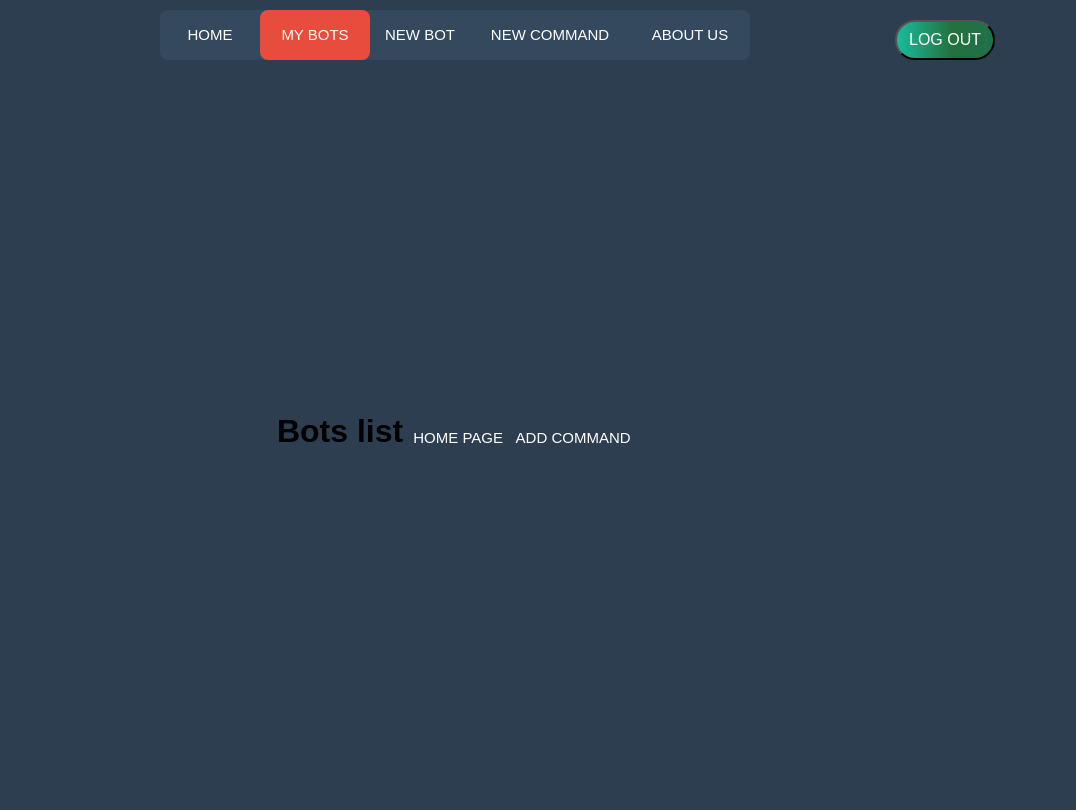
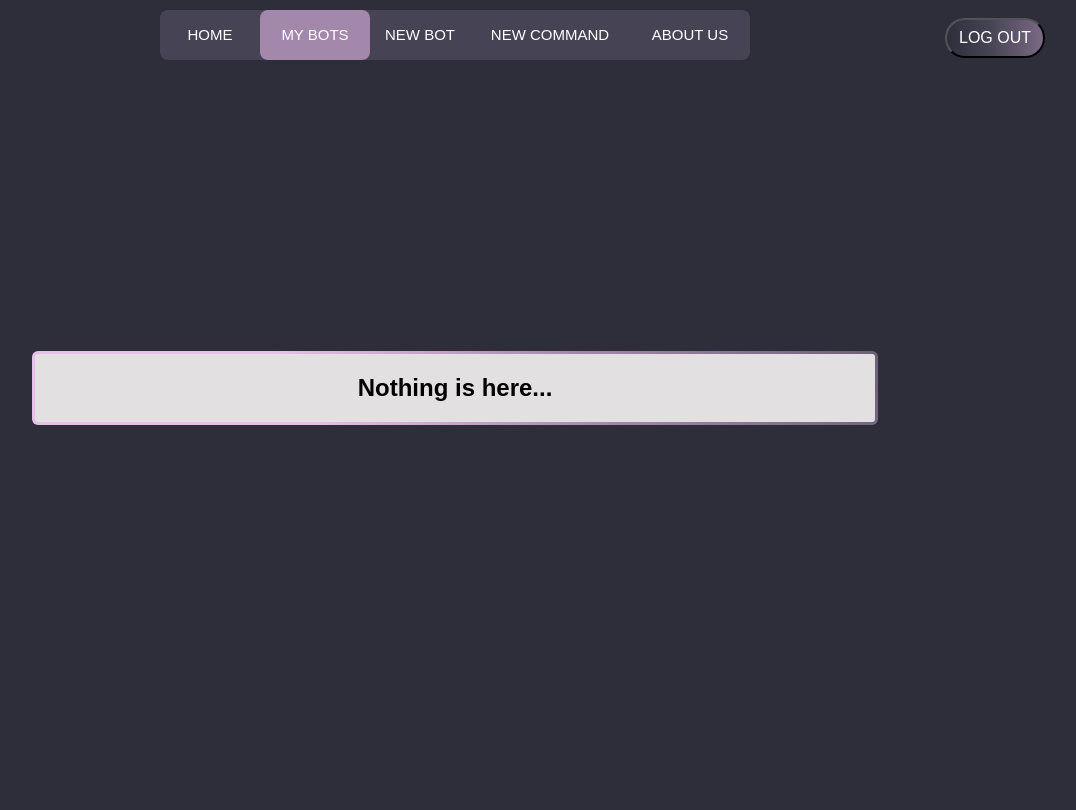
Before and after one commit to IHateModernity/bot-constructor, a Django app: page /bots/ in a window 1280 px wide. Shown: the whole page, without its empty margins (185-1261 px from the left). Run offline with Django 4.2, Linux system fonts and the light colour scheme; a user stored in the database is signed in; data comes from the database, SQL or seed files in the repository; both versions use the stored data as it was after the commit; some libraries are stand-ins or nearby versions.

Commit message:
Bot list template

```diff
--- a/bot_constructor/constructor/static/constructor/css/bot_list.css
+++ b/bot_constructor/constructor/static/constructor/css/bot_list.css
@@ -0,0 +1,147 @@
+.noss {
+  height: 100%;
+  padding-top: 7px;
+  text-align: center;
+}
+
+
+.tasks-list {
+  padding: 20px;
+  height: auto;
+  margin-bottom: 100px;
+  margin-left: 100px;
+  margin-right: 100px;
+  width: 800px;
+  border-radius: 10px;
+  display: flex;
+  justify-content: center;
+}
+
+.overtask {
+  width: 100%;
+}
+
+.task {
+  width: 100%;
+  height: 120px;
+  display: flex;
+  justify-content: space-around;
+  align-items: center;
+}
+
+.status-icon {
+  display: flex;
+  justify-content: center;
+  align-items: center;
+  width: 20%;
+  height: 80%;
+  /* background-color: #1098ad; */
+}
+
+.task-content {
+  display: flex;
+  justify-content: space-around;
+  width: 50%;
+  /* background-color: #a166ab; */
+}
+
+.buttons {
+  width: 30%;
+  display: flex;
+  justify-content: space-between;
+  padding-left: 30px;
+  /* background-color:#ef4e7b; */
+}
+
+.edit-btn {width: 50px}
+
+.create-script-btn {width: 100px}
+
+.script-btn {width: 75px}
+
+.bot-btn {
+  height: 30px;
+  text-decoration: none;
+  color: #2e2e3b;
+  font-weight: 600;
+  text-align: center;
+  padding: 5px;
+}
+
+p {
+  width: 100%;
+  text-align: center;
+}
+
+.add {
+  width: 300px;
+  padding-bottom: 5px;
+}
+
+.tasks-header {
+  width: 100%;
+  display: flex;
+  justify-content: center;
+  align-items: flex-end;
+  padding: 20px;
+}
+
+.create {
+  background-color: rgb(118, 118, 118);
+  color: rgb(255, 196, 0);
+  border-radius: 3px;
+  padding: 7px 13px;
+}
+
+.title {
+  margin-top: 100px;
+  width: 600px;
+  text-align: center;
+  text-shadow: rgb(186, 186, 185) 1px 0 10px;
+}
+
+#box {
+  display: flex;
+  align-items: center;
+  justify-content: center;
+  width: 400px;
+  height: 200px;
+  color: white;
+  font-family: "Raleway";
+  font-size: 2.5rem;
+}
+.gradient-border {
+  --borderWidth: 3px;
+  background: #e2e0e0;
+  position: relative;
+  border-radius: var(--borderWidth);
+}
+.gradient-border:after {
+  content: "";
+  position: absolute;
+  top: calc(-1 * var(--borderWidth));
+  left: calc(-1 * var(--borderWidth));
+  height: calc(100% + var(--borderWidth) * 2);
+  width: calc(100% + var(--borderWidth) * 2);
+  background: linear-gradient(
+    60deg,
+    #2e2e3b, #464454, #70617a, #a488ac, #e8bfe6, #e8bfe6, #a488ac, #70617a, #464454, #2e2e3b
+  );
+  /* background: linear-gradient(60deg, #f79533, #f37055, #ef4e7b, #a166ab, #5073b8, #1098ad, #07b39b, #6fba82); */
+  border-radius: calc(2 * var(--borderWidth));
+  z-index: -1;
+  animation: animatedgradient 3s ease alternate infinite;
+  background-size: 300% 300%;
+}
+
+@keyframes animatedgradient {
+  0% {
+    background-position: 0% 50%;
+  }
+  50% {
+    background-position: 100% 50%;
+  }
+  100% {
+    background-position: 0% 50%;
+  }
+}
--- a/bot_constructor/constructor/templates/constructor/bots-list.html
+++ b/bot_constructor/constructor/templates/constructor/bots-list.html
@@ -3,39 +3,48 @@
 {% load static %}
 
 
-{% block title %} Home {% endblock %}
+{% block title %} Bots {% endblock %}
 
 
 {% block links %}
-    <link rel="stylesheet" href="{% static 'main/css/index.css' %}">
+    <link rel="stylesheet" href="{% static 'constructor/css/bot_list.css' %}">
+    <link rel="stylesheet" href="https://cdn.jsdelivr.net/npm/bootstrap-icons@1.9.1/font/bootstrap-icons.css" integrity="sha384-xeJqLiuOvjUBq3iGOjvSQSIlwrpqjSHXpduPd6rQpuiM3f5/ijby8pCsnbu5S81n" crossorigin="anonymous">
 {% endblock %}
 
 {% block div-animation %}<div class="animation start-bots"></div>{% endblock %}
 
 {% block content %}
     <main>
-            <h1>Bots list</h1>
-    <a href="{% url 'home' %}">Home page</a>
-    <br>
-    <br>
-    <a href="{% url 'bot-add-command' %}">Add command</a>
-    <br>
+    <div class="tasks-list gradient-border">
                 {% for bot in bots %}
-    <div style="height: 70px; width: 100%; display: flex; justify-content: space-around">
-        <h2>{{ bot.bot_username }}</h2>
-        <h2>{{ bot.user }}</h2>
-        <a href="{% url 'bot-edit-page' pk=bot.bot_username %}">Bot</a>
+                    <div class="overtask">
+                        <div class="task">
+
+                              <div class="task-content">
+                                  <p><strong>{{bot.bot_username}}</strong></p>
+                                  <p>{{ bot.user }}</p>
+                              </div>
+                              <div class="buttons">
+                                  <td><a href="{% url 'bot-edit-page' pk=bot.bot_username %}"><button class="bot-btn edit-btn" type="button">Edit</button></a></td>
+                                  <td>
                                         <form method="post">
                                             {% csrf_token %}
-            <button type="submit" name="{{ bot.bot_username }} {{ bot.bot_token }}">Create script</button>
+                                            <button class="bot-btn create-script-btn" type="submit" name="{{ bot.bot_username }} {{ bot.bot_token }}">Create script</button>
                                         </form>
+                                  </td>
+                                  <td>
                                       {% if bot.has_script %}
-            <button><a href="{% get_media_prefix %}{{ bot.script_path }}" download>Download</a></button>
+                                          <a href="{% get_media_prefix %}{{ bot.script_path }}" download><button class="bot-btn script-btn">Download</button></a>
                                       {% else %}
-            <h5>Error</h5>
+                                          <a><div class="noss script-btn">No script</div></a>
                                       {% endif %}
+                                  </td>
                               </div>
-
+                    </div>
+                    {% empty %}
+                        <h2>Nothing is here...</h2>
                     {% endfor %}
+        </div>
+    </div>
     </main>
 {% endblock %}
--- a/bot_constructor/main/static/main/css/base.css
+++ b/bot_constructor/main/static/main/css/base.css
@@ -5,7 +5,7 @@
 
 body{
   font-family: sans-serif;
-  background: #2c3e50;
+  background: #2e2e3b;
   display: flex;
   justify-content: center;
   flex-wrap: wrap;
@@ -20,16 +20,16 @@ header {
     width: 100%
 }
 
-div{
+.header{
   position: relative;
   width: 590px;
   height: 50px;
-  background-color: #34495e;
+  background-color: #464454;
   border-radius: 8px;
   font-size: 0;
 }
 
-a{
+.header-button{
   line-height: 50px;
   height: 100%;
   font-size: 15px;
@@ -52,50 +52,52 @@ a{
   border-radius: 8px;
 }
 
-a:nth-child(1){
+.header-button:nth-child(1){
   width: 100px;
 }
-a:nth-child(2){
+.header-button:nth-child(2){
   width: 110px;
 }
-a:nth-child(3){
+.header-button:nth-child(3){
   width: 100px;
 }
-a:nth-child(4){
+.header-button:nth-child(4){
   width: 160px;
 }
-a:nth-child(5){
+.header-button:nth-child(5){
   width: 120px;
 }
 
-.start-home, a:nth-child(1):hover~.animation{
+
+
+.start-home, .header-button:nth-child(1):hover~.animation{
   width: 100px;
   left: 0;
-  background-color: #1abc9c;
+  background-color: #70617a/* #1abc9c;*/
 }
 
-.start-bots, a:nth-child(2):hover~.animation{
+.start-bots, .header-button:nth-child(2):hover~.animation{
   width: 110px;
   left: 100px;
-  background-color: #e74c3c;
+  background-color: #a488ac /*#e74c3c;*/
 }
 
-.start-newbot, a:nth-child(3):hover~.animation{
+.start-newbot, .header-button:nth-child(3):hover~.animation{
   width: 100px;
   left: 210px;
-  background-color: #3498db;
+  background-color:#e8bfe6/* #3498db;*/
 }
 
-.start-newcommand, a:nth-child(4):hover~.animation{
+.start-newcommand, .header-button:nth-child(4):hover~.animation{
   width: 160px;
   left: 310px;
-  background-color: #9b59b6;
+  background-color: #a488ac /* #9b59b6; */
 }
 
-.start-about, a:nth-child(5):hover~.animation{
+.start-about, .header-button:nth-child(5):hover~.animation{
   width: 120px;
   left: 470px;
-  background-color: #e67e22;
+  background-color: #70617a /* #e67e22;*/
 }
 
 .fake {
@@ -103,11 +105,11 @@ a:nth-child(5){
   display: flex;
   justify-content: center;
   align-items: center;
-  padding-top: 10px;
+  margin-bottom: 40px;
 }
 
 
-a .log-btn{
+.log-btn{
   position: absolute;
   width: 100px;
   height: 40px;
@@ -117,12 +119,12 @@ a .log-btn{
   color: #fff;
   font-size: 16px;
   font-family: sans-serif;
-  background: linear-gradient(90deg,  #1abc9c, rgb(35, 113, 62), rgb(30, 112, 79), rgb(39, 103, 57), rgb(16, 115, 98), rgb(93, 200, 200), rgb(38, 128, 88), #1abc9c);
+  background: linear-gradient(90deg,  #2e2e3b, #464454, #70617a, #a488ac, #e8bfe6, #e8bfe6, #a488ac, #70617a, #464454, #2e2e3b);
   background-size: 400%;
   border-radius: 30px;
 }
 
-a .log-btn:hover{
+.log-btn:hover{
   animation: animate 8s linear infinite;
 }
 
@@ -135,7 +137,7 @@ a .log-btn:hover{
   }
 }
 
-a .log-btn:before{
+.log-btn:before{
   content: "";
   position: absolute;
   top: -5px;
@@ -143,15 +145,24 @@ a .log-btn:before{
   right: -5px;
   bottom: -5px;
   z-index: -1;
-  background: linear-gradient(45deg, #8cf6b5, #24ef9e, #4ecd96);
+  background: linear-gradient(45deg, #2e2e3b, #464454, #70617a, #a488ac, #e8bfe6, #e8bfe6, #a488ac, #70617a, #464454, #2e2e3b);
+  /* background: linear-gradient(45deg, #8cf6b5, #24ef9e, #4ecd96); */
   background-size: 400%;
   border-radius: 40px;
   opacity: 0;
   transition: 0.5s;
 }
 
-a .log-btn:hover:before{
+.log-btn:hover:before{
   filter: blur(20px);
   opacity: 1;
   animation: animate 8s linear infinite;
 }
+
+/* #2e2e3b, #464454, #70617a, #a488ac, #e8bfe6, #e8bfe6, #a488ac, #70617a, #464454, #2e2e3b */
+
+.color1 {color: #2e2e3b;}
+.color2 {color: #464454;}
+.color3 {color: #70617a;}
+.color4 {color: #a488ac;}
+.color5 {color: #e8bfe6;}
--- a/bot_constructor/main/templates/main/base.html
+++ b/bot_constructor/main/templates/main/base.html
@@ -14,12 +14,12 @@
 <body>
   <header>
     <span class="fake"></span>
-    <div>
-      <a class="btn-home" href="{% url 'home' %}">Home</a>
-      <a class="btn-addcommand" href="{% url 'bots' %}">My bots</a>
-      <a class="btn-bots" href="{% url 'create-new-bot' %}">New bot</a>
-      <a class="btn-newbot" href="{% url 'bot-add-command' %}">New command</a>
-      <a class="btn-about" href="{% url 'about' %}">About us</a>
+    <div class="header">
+      <a class="btn-home header-button" href="{% url 'home' %}">Home</a>
+      <a class="btn-addcommand header-button" href="{% url 'bots' %}">My bots</a>
+      <a class="btn-bots header-button" href="{% url 'create-new-bot' %}">New bot</a>
+      <a class="btn-newbot header-button" href="{% url 'bot-add-command' %}">New command</a>
+      <a class="btn-about header-button" href="{% url 'about' %}">About us</a>
       {% block div-animation %}{% endblock %}
 
     </div>
```
Also changed, not shown: bot_constructor/db.sqlite3. Lines whose indentation alone changed are shown as unchanged.
